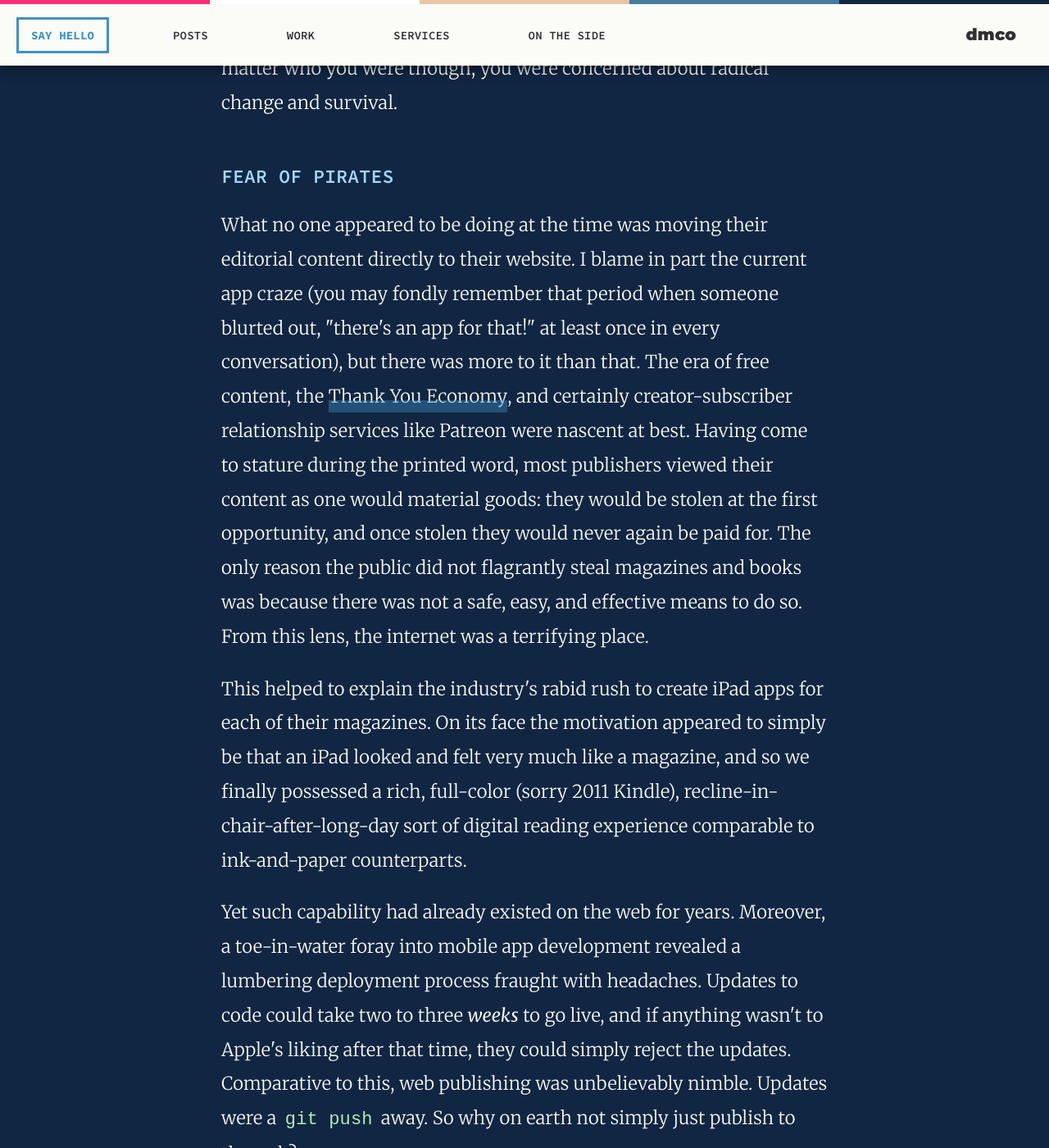
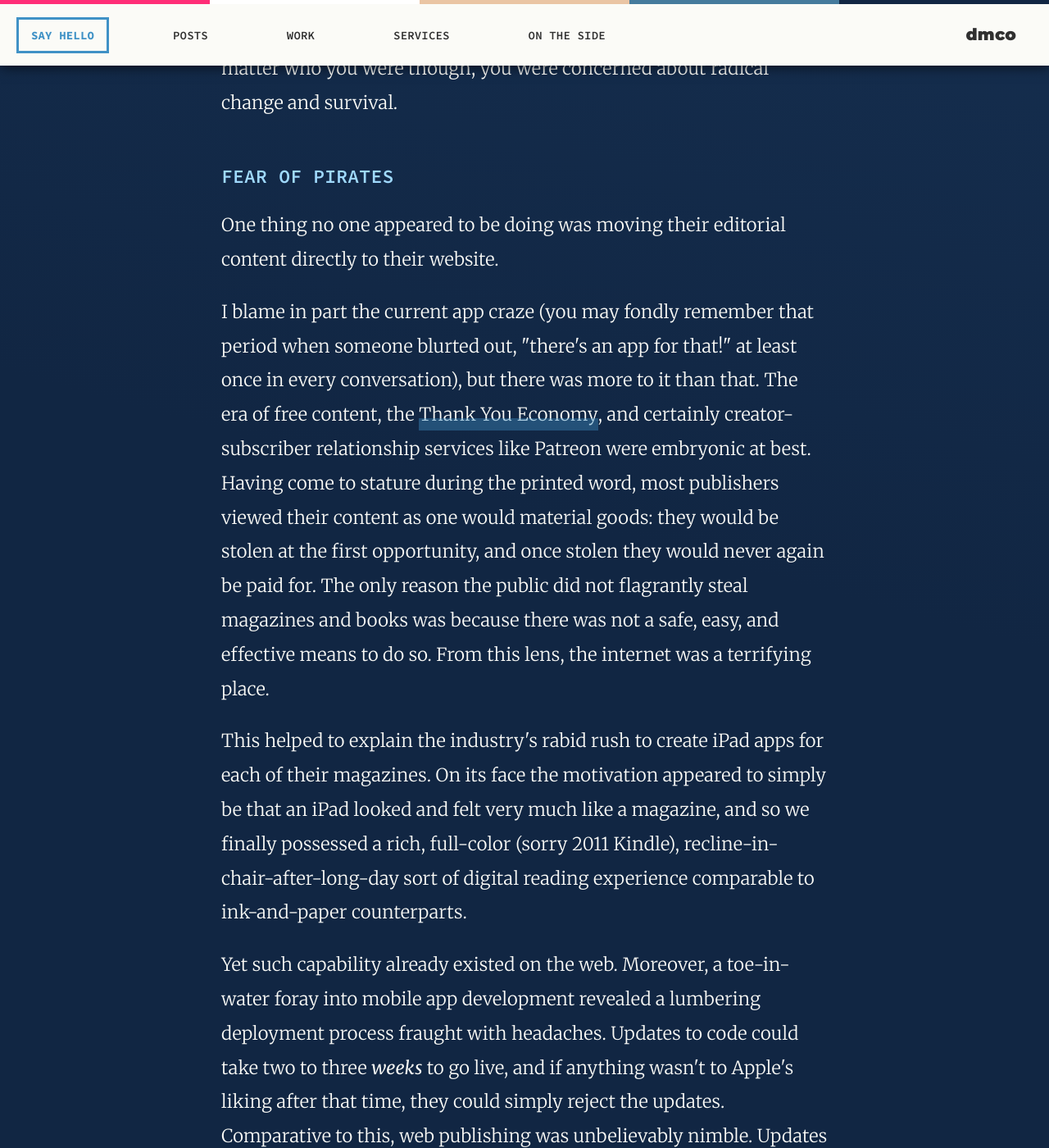
Before and after one commit to middletond/dmco, a Jekyll site: the page built from work/tape-op-magazine.html, in a window 1280 px wide and 1400 px high, scrolled down 5139 px. Shown: the whole window at 82% size. Built offline with Jekyll 4.4.1, drawn with Linux system fonts in a browser that asks for light colours; some of the changed text lies outside the part shown.

Commit message:
Tape Op website text finally drafted. Need mo pictures

```diff
--- a/work/margaret-welty.html
+++ b/work/margaret-welty.html
@@ -66,7 +66,7 @@
         </figure>
 
         <div class="button-block">
-          <a class="button large" href="https://margaretwelty.com">Explore the Website</a>
+          <a class="button large" href="https://margaretwelty.com" target="_blank">Explore the Website</a>
         </div>
 
     </div>
--- a/work/tape-op-magazine.html
+++ b/work/tape-op-magazine.html
@@ -33,7 +33,7 @@
 
          <h4><span>Serendipity, etc.</span></h4>
 
-         <p>By the time I moved from my hometown of Boston to settle in Sacramento, I had been visiting this communal place for years. When I offered to build a website (my first, though I omitted this fact) for the sweet, jovial owner of the recording studio I had begun working out of, I had no I idea I was talking to <i>Tape Op's</i> publisher, John Baccigaluppi. Later, when that studio website thing had played out surprisingly well and I did find out who he was, the fanboy in me was still reeling when John asked if I could do the same thing for <i>Tape Op's</i> online presence that I had done for his studio.</p>
+         <p>By the time I moved from my hometown of Boston to settle in Sacramento, I had been visiting this communal place for years. When I offered to build a website (my first, though I omitted this fact) for the sweet, jovial owner of the recording studio I had begun working out of, I had no I idea I was talking to <i>Tape Op's</i> publisher, <a href="https://www.vice.com/en_us/article/qbwqdx/irrelevant-interviews-john-baccigallupi-of-tape-op-magazine" target="_blank">John Baccigaluppi</a>. Later, when that studio website thing had played out surprisingly well and I did find out who he was, the fanboy in me was still reeling when John asked if I could do the same thing for <i>Tape Op's</i> online presence that I had done for his studio.</p>
 
         <p>Uhh...maybe? I have no idea? Probably not? I said yes.</p>
 
@@ -43,7 +43,7 @@
 
         <p>Editorially, there was nothing. <i>Tape Op's</i> content existed exclusively on good old ink and paper, delivered via USPS. Meanwhile, around us, the landscape was shifting. People were reading their media online. Venerable newspapers were closing. Every major magazine was sinking millions into phone and tablet apps. Brick-and-mortar music superstores like Tower and Virgin were getting clobbered by iTunes.</p>
 
-         <p>My initial question was the same one haunting everyone else in the publishing world at the time: <i>could</i> a magazine survive the digital age, and if so, then <i>how?</i></p>
+         <p>So, my inaugural question as a publisher was the same one haunting everyone else in the industry: <i>could</i> a magazine survive the digital age, and if so, then <i>how?</i></p>
 
         <figure class="image decorated large">
             <img src="/assets/img/work/tapeop/screens_all.png" />
@@ -57,11 +57,13 @@
 
         <h4>Fear of Pirates</h4>
 
-        <p>What no one appeared to be doing at the time was moving their editorial content directly to their website. I blame in part the current app craze (you may fondly remember that period when someone blurted out, "there's an app for that!" at least once in every conversation), but there was more to it than that. The era of free content, the <a href="https://www.youtube.com/watch?v=vRSi_P2cU6M">Thank You Economy</a>, and certainly creator-subscriber relationship services like Patreon were nascent at best. Having come to stature during the printed word, most publishers viewed their content as one would material goods: they would be stolen at the first opportunity, and once stolen they would never again be paid for. The only reason the public did not flagrantly steal magazines and books was because there was not a safe, easy, and effective means to do so. From this lens, the internet was a terrifying place.</p>
+        <p>One thing no one appeared to be doing was moving their editorial content directly to their website.</p>
+
+        <p>I blame in part the current app craze (you may fondly remember that period when someone blurted out, "there's an app for that!" at least once in every conversation), but there was more to it than that. The era of free content, the <a href="https://www.youtube.com/watch?v=vRSi_P2cU6M">Thank You Economy</a>, and certainly creator-subscriber relationship services like Patreon were embryonic at best. Having come to stature during the printed word, most publishers viewed their content as one would material goods: they would be stolen at the first opportunity, and once stolen they would never again be paid for. The only reason the public did not flagrantly steal magazines and books was because there was not a safe, easy, and effective means to do so. From this lens, the internet was a terrifying place.</p>
 
         <p>This helped to explain the industry's rabid rush to create iPad apps for each of their magazines. On its face the motivation appeared to simply be that an iPad looked and felt very much like a magazine, and so we finally possessed a rich, full-color (sorry 2011 Kindle), recline-in-chair-after-long-day sort of digital reading experience comparable to ink-and-paper counterparts.</p>
 
-        <p>Yet such capability had already existed on the web for years. Moreover, a toe-in-water foray into mobile app development revealed a lumbering deployment process fraught with headaches. Updates to code could take two to three <i>weeks</i> to go live, and if anything wasn't to Apple's liking after that time, they could simply reject the updates. Comparative to this, web publishing was unbelievably nimble. Updates were a <code>git push</code> away. So why on earth not simply just publish to the web?</p>
+        <p>Yet such capability already existed on the web. Moreover, a toe-in-water foray into mobile app development revealed a lumbering deployment process fraught with headaches. Updates to code could take two to three <i>weeks</i> to go live, and if anything wasn't to Apple's liking after that time, they could simply reject the updates. Comparative to this, web publishing was unbelievably nimble. Updates were a <code>git push</code> away. So why on earth not simply just publish to the web?</p>
 
         <p>Fear of theft. Publishing via Apple's closed app ecosystem removed the threat of internet piracy. You couldn't copy the text. You couldn't copy the images. You could possibly share, but only through means regulated by the app itself. Basically, everything that made Apple's haters hate, made publishers see them as their greatest hope.</p>
 
@@ -73,20 +75,49 @@
 
         <blockquote><p>I couldn't find a single case where companies smaller than a Coca-cola or Microsoft didn't <b>benefit hugely from so-called piracy.</b></p></blockquote>
 
-        <p>I also didn't buy that the public of the future would be entirely consumed by video and multimedia. Yes, video &mdash; when done <i>well</i> &mdash; was amazing and uniquely engrossing. And <i>clearly</i> increased video consumption by the public was inevitable. But magazine publishers <i>didn't know how to make good videos</i>. Moreover, my observations had been that people still cherished the written word. They weren't abandoning <i>reading</i>; they were abandoning <i>paper</i>.</p>
+        <p>I also didn't buy that the public of the future would be entirely consumed by video and multimedia. Yes, video &mdash; when done <i>well</i> &mdash; was amazing and uniquely engrossing. And increased video consumption by the public was clearly inevitable. <i>But magazine publishers didn't know how to make good videos</i>. Moreover, my observations had been that people still cherished the written word. They weren't abandoning <i>reading</i>; they were abandoning <i>paper</i>.</p>
 
         <p>I made my pitch to John and Larry and it was decided: a good article delivered simply beat a mediocre multimedia experience delivered with the latest fad. Web piracy had no real teeth. We were putting 15 years of content on the web.</p>
 
-        <h4>Moving to the Responsive Web</h4>
+        <h4>Building the Platform</h4>
 
-        <p>Lorem ipsum dolor sit amet, consectetur adipiscing elit, sed do eiusmod tempor incididunt ut labore et dolore magna aliqua. Ut enim ad minim veniam, <a href="/">quis nostrud exercitation</a> ullamco laboris nisi ut aliquip ex ea commodo consequat.</p>
+        <p><i>Tape Op's</i> new website was by far the largest digital project I had ever taken on. At that point, I had zero experience with <i>any</i> web technology beyond the humble trio of HTML, vanilla Javascript, and CSS with which I had built my static sites. What was a "framework"? What was "relational database design"? It was my first real introduction to this stuff, and I wasn't entirely sure where to begin.</p>
 
-         <figure class="image medium">
-            <img src="/assets/img/work/tapeop/screens_phones.png" />
-            <h2 class="alt">Come on guys, what's so bad about <br />reading on a phone?</h2>
-        </figure>
+        <p>The site needed to do a lot of stuff.</p>
 
-        <p>Lorem ipsum dolor sit amet, consectetur adipiscing elit, sed do eiusmod tempor incididunt ut labore et dolore magna aliqua. Ut enim ad minim veniam, <a href="/">quis nostrud exercitation</a> ullamco laboris nisi ut aliquip ex ea commodo consequat.</p>
+        <p>It had to handle a significant range of content types: letters from readers, interviews, articles, blog posts, product reviews, video, audio, and photo galleries. All of these needed to be either tied to an issue of the magazine, or published independently by date. Issues needed have their own information, and to be able to be bought by subscribers. Access to content needed to be regulated by which issues were owned by which subscriber. Subscribers and subscriptions themselves, of course, had to be orchestrated and managed. Automation and manual subscriber tools for newsletters, renewals, address updates, cancellations, and status requests needed to be in place. Analytics and data viz for the state of subscriptions and our subscribers' demographics were also a crucial component of our lifeblood, both for our own decision-making as well as to report to advertisers.</p>
+
+        <p>Despite my neophyte status, all of this seemed weighty and complex enough that choosing a pre-fab blog engine like Wordpress or Moveable Type &mdash; what everyone was leaning towards at the time &mdash; gave me a sour feeling in my stomach. Yet the idea of building all this from scratch seemed insane. Fortunately, I had a programmer buddy named A.J. who showed me the light.</p>
+
+        <p><i>"Web frameworks, dude. Best of both worlds."</i></p>
+
+        <p>Holy shit. They make those?</p>
+
+        <p>They did. The two big ones at the time were Ruby on Rails and Django. Rails was more popular &mdash; by kind of a lot &mdash; but these Django folks said their thing was <i>made for a freaking newsroom</i>. This seemed very difficult to argue against. Plus, the framework was named after Django Reinhardt, one of <a href="https://www.youtube.com/watch?v=ANArGmr74u4" target="_blank">the raddest</a> and most unusual jazz musicians of the early 20th century. And we were a magazine about music recording. So. Yeah. I think you get it.</p>
+
+        <p>We chose Django to put <i>Tape Op</i> on the web, and I was set on my path towards being a died-in-the-wool python developer.</p>
+
+        <!-- It was my first truly dynamic project. It was my first backend-dependent project -->
+
+        <!-- <p>Each of the content types had it own particular structure and needs: letters had a writer and responder, interviews had the interviewer and interviewee, products had companies, reviewers, and often multiple reviews. In order for readers to interact with our content in an intuitive and satisfying way, each of these relationships had to be carefully architected under the hood. It was my first real introduction to relational database design, and how much it mattered.</p> -->
+
+        <h4>Finding the Look &amp; Feel</h4>
+
+        <p>For the front end, I had one primary design principle: ruthlessly preserve all the things that made <i>Tape Op</i> unique and intensely beloved, and depart radically from anything that only existed because of the necessary constraints of print. If these two things overlap somewhere, get a vote from the staff.</p>
+
+        <p>For example, <i>Tape Op</i> was notoriously text-dense. There was <i>no</i> whitespace in the article bodies, and tiny fonts. At first I thought this was some sort of device to keep the not-nerdy-enough out, and a key design trait of the magazine, but once I understood our business model better, I realized this was simply to keep printing costs way down, and keep the magazine free. In other words, <i>more whitespace = thicker magazine = bigger bill from the printing press</i>. I was surprised to find out that John would've killed to put out a beautiful, quarterly-journal-style publication with lots of breathing room. On the web, where physical space is blessedly abundant, we could now make this happen.</p>
+
+        <p>I preserved the print magazine's signature <a href="https://www.emigre.com/Fonts/Base-9-and-12" target="_blank">heading typography</a>, humanistic and artisanal cover art, and anti-gloss sense of humor and directness.</p>
+
+        <figure class="image medium">
+           <img src="/assets/img/work/tapeop/screens_phones.png" />
+       </figure>
+
+        <p>From there, I spent a lot of time studying <i>Wired</i> and <i>The New Yorker</i>, two magazines from outside our market which were very different from each other, but that I admired greatly as shining examples of how a web publication should look and feel. I loved the old-world stateliness of <i>The New Yorker</i> and the stylish futurism of <i>Wired</i>, and used them as inspiration for adding generous whitespace and clean, sharp text layouts, and hopefully synthesizing a publication that felt somewhere in between.</p>
+
+        <div class="button-block">
+          <a class="button large" href="https://tapeop.com" target="_blank">Explore the Website</a>
+        </div>
 
         <figure class="image decorated medium">
             <img src="/assets/img/work/tapeop/unified.jpg" />
```
